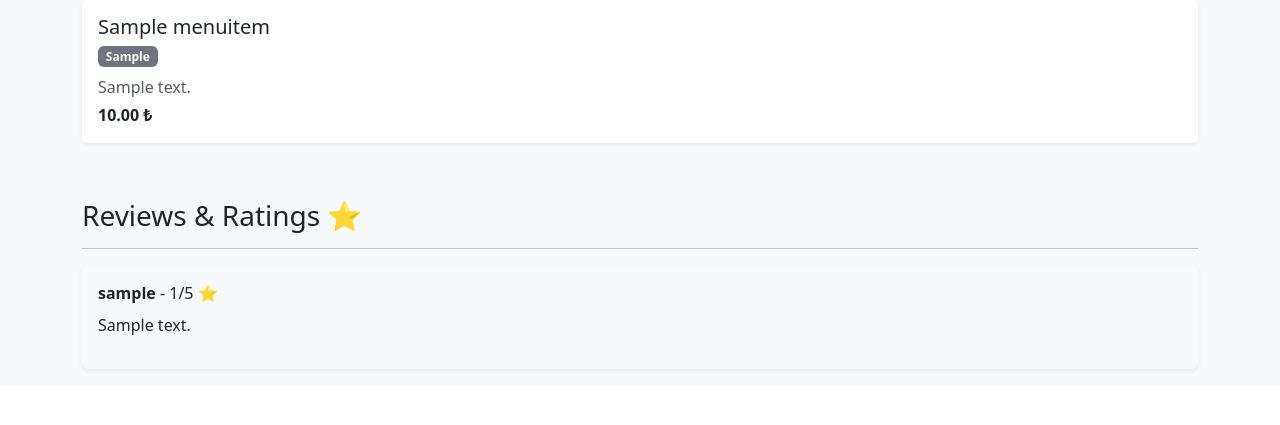
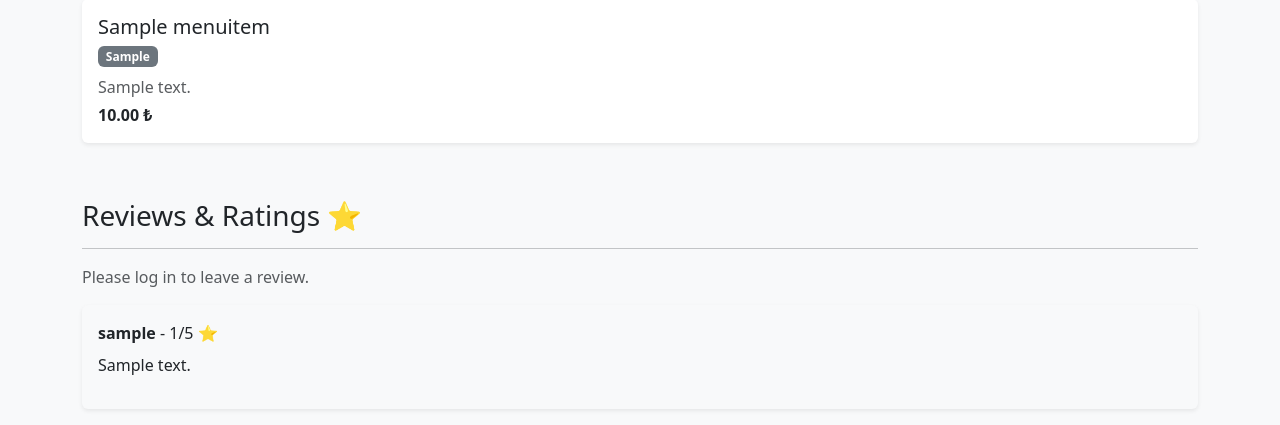
Before and after one commit to ipekerturk/FlavorMap, a Django app: page /restaurants/1/ in a window 1280 px wide. Shown: the part 620-1045 px from the top of the page. Before the commit the page ends 992 px from the top, so only its background shows below. Run offline with Django 5.2, Linux system fonts and the light colour scheme; tables that the repository leaves empty hold one stand-in row (values such as "Sample post"); grey boxes marked "Sample" are stand-in pictures.

Commit message:
Add review limit and reply UI

```diff
--- a/main/templates/restaurant_detail.html
+++ b/main/templates/restaurant_detail.html
@@ -96,11 +96,54 @@
         <h3>Reviews & Ratings ⭐</h3>
         <hr>
 
+        {% if user.is_authenticated %}
+            {% if not user_review_exists %}
+                <div class="card mb-4 shadow-sm border-0">
+                    <div class="card-body">
+                        <h4>Leave a Review</h4>
+                        <form method="POST">
+                            {% csrf_token %}
+                            {{ review_form.as_p }}
+                            <button type="submit" class="btn btn-primary">Submit Review</button>
+                        </form>
+                    </div>
+                </div>
+            {% else %}
+                <p class="text-muted">You already reviewed this restaurant.</p>
+            {% endif %}
+        {% else %}
+            <p class="text-muted">Please log in to leave a review.</p>
+        {% endif %}
+
         {% for review in reviews %}
             <div class="card mb-3 shadow-sm border-0 bg-light">
                 <div class="card-body">
                     <strong>{{ review.user.username }}</strong> - {{ review.rating }}/5 ⭐
                     <p class="mt-2">{{ review.comment }}</p>
+
+                    {% if review.replies.all %}
+                        <div class="ms-4 mt-3">
+                            <h6>Replies</h6>
+                            {% for reply in review.replies.all %}
+                                <div class="card mb-2 border-0 bg-white">
+                                    <div class="card-body py-2">
+                                        <strong>{{ reply.user.username }}</strong>
+                                        <p class="mb-0">{{ reply.comment }}</p>
+                                    </div>
+                                </div>
+                            {% endfor %}
+                        </div>
+                    {% endif %}
+
+                    {% if user.is_authenticated %}
+                        <form action="{% url 'add_review_reply' review.id %}" method="POST" class="mt-3">
+                            {% csrf_token %}
+                            <div class="input-group">
+                                <input type="text" name="comment" class="form-control" placeholder="Write a reply..." required>
+                                <button type="submit" class="btn btn-outline-primary">Reply</button>
+                            </div>
+                        </form>
+                    {% endif %}
                 </div>
             </div>
         {% empty %}
--- a/main/views.py
+++ b/main/views.py
@@ -51,10 +51,18 @@ def restaurant_list(request):
 
 def restaurant_detail(request, id):
     restaurant = get_object_or_404(Restaurant, id=id)
-    reviews = Review.objects.filter(restaurant=restaurant)
+    reviews = Review.objects.filter(restaurant=restaurant, parent__isnull=True)
     menu_items = MenuItem.objects.filter(restaurant=restaurant)
 
-    if request.method == "POST" and request.user.is_authenticated:
+    user_review_exists = False
+    if request.user.is_authenticated:
+        user_review_exists = Review.objects.filter(
+            restaurant=restaurant,
+            user=request.user,
+            parent__isnull=True
+        ).exists()
+
+    if request.method == "POST" and request.user.is_authenticated and not user_review_exists:
         review_form = ReviewForm(request.POST)
         if review_form.is_valid():
             review = review_form.save(commit=False)
@@ -70,6 +78,7 @@ def restaurant_detail(request, id):
         'reviews': reviews,
         'review_form': review_form,
         'menu_items': menu_items,
+        'user_review_exists': user_review_exists,
     }
 
     return render(request, 'restaurant_detail.html', context)
@@ -153,7 +162,13 @@ def home(request):
 def add_review(request, restaurant_id):
     restaurant = get_object_or_404(Restaurant, id=restaurant_id)
 
-    if request.method == 'POST':
+    already_reviewed = Review.objects.filter(
+        restaurant=restaurant,
+        user=request.user,
+        parent__isnull=True
+    ).exists()
+
+    if request.method == 'POST' and not already_reviewed:
         comment = request.POST.get('comment')
         rating = request.POST.get('rating')
 
@@ -174,13 +189,14 @@ def add_review_reply(request, review_id):
     if request.method == 'POST':
         comment = request.POST.get('comment')
 
-        Review.objects.create(
-            restaurant=parent_review.restaurant,
-            user=request.user,
-            comment=comment,
-            rating=5,
-            parent=parent_review
-        )
+        if comment:
+            Review.objects.create(
+                restaurant=parent_review.restaurant,
+                user=request.user,
+                comment=comment,
+                rating=5,
+                parent=parent_review
+            )
 
     return redirect('restaurant_detail', id=parent_review.restaurant.id)
 
```
